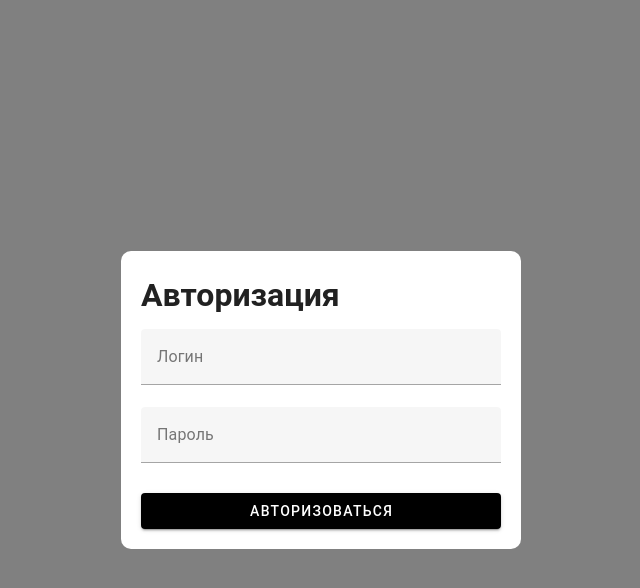
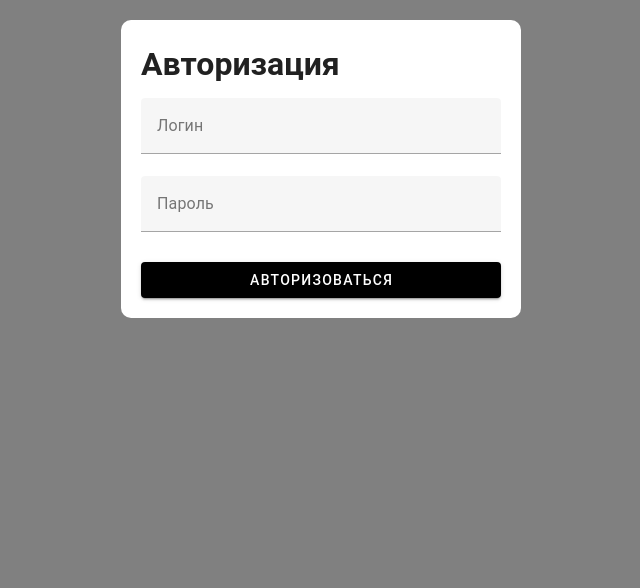
Before and after one commit to lewis2101/onevision, a Vue app: page /login in a window 1280 px wide. Shown: the top 588 px of the page, without its empty margins (319-959 px from the left). Built offline with nearby package versions, Linux system fonts and the light colour scheme.

Commit message:
added padding

```diff
--- a/src/views/Login.vue
+++ b/src/views/Login.vue
@@ -68,16 +68,17 @@ const submit = async () => {
 }
 .form {
   max-width: 400px;
+  height: fit-content;
   width: 100%;
   padding: 20px;
   border-radius: 10px;
 }
 .container {
+  padding-top: 20px;
   background: gray;
   height: 100vh;
   width: 100vw;
   display: flex;
   justify-content: center;
-  align-items: center;
 }
 </style>
```
